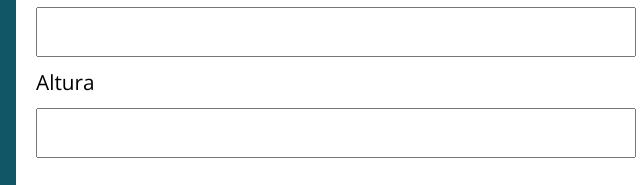
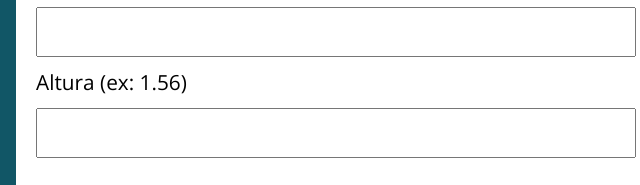
Before and after one commit to xjuliaag/Calculadora-IMC, a plain HTML site: page index.html in a window 1280 px wide. Shown: the part 530-715 px from the top of the page, 304-944 px from the left. Drawn offline with nearby package versions, Linux system fonts and the light colour scheme.

Commit message:
Update index.html

```diff
--- a/index.html
+++ b/index.html
@@ -35,7 +35,7 @@
     <form action="/" id="form" method="POST">
       <label for="peso">Peso</label>
       <input type="text" name="peso" id="peso">
-      <label for="altura">Altura</label>
+      <label for="altura">Altura (ex: 1.56)</label>
       <input type="text" name="altura" id="altura">
       <button type="submit">Calcular</button>
     </form>
```
